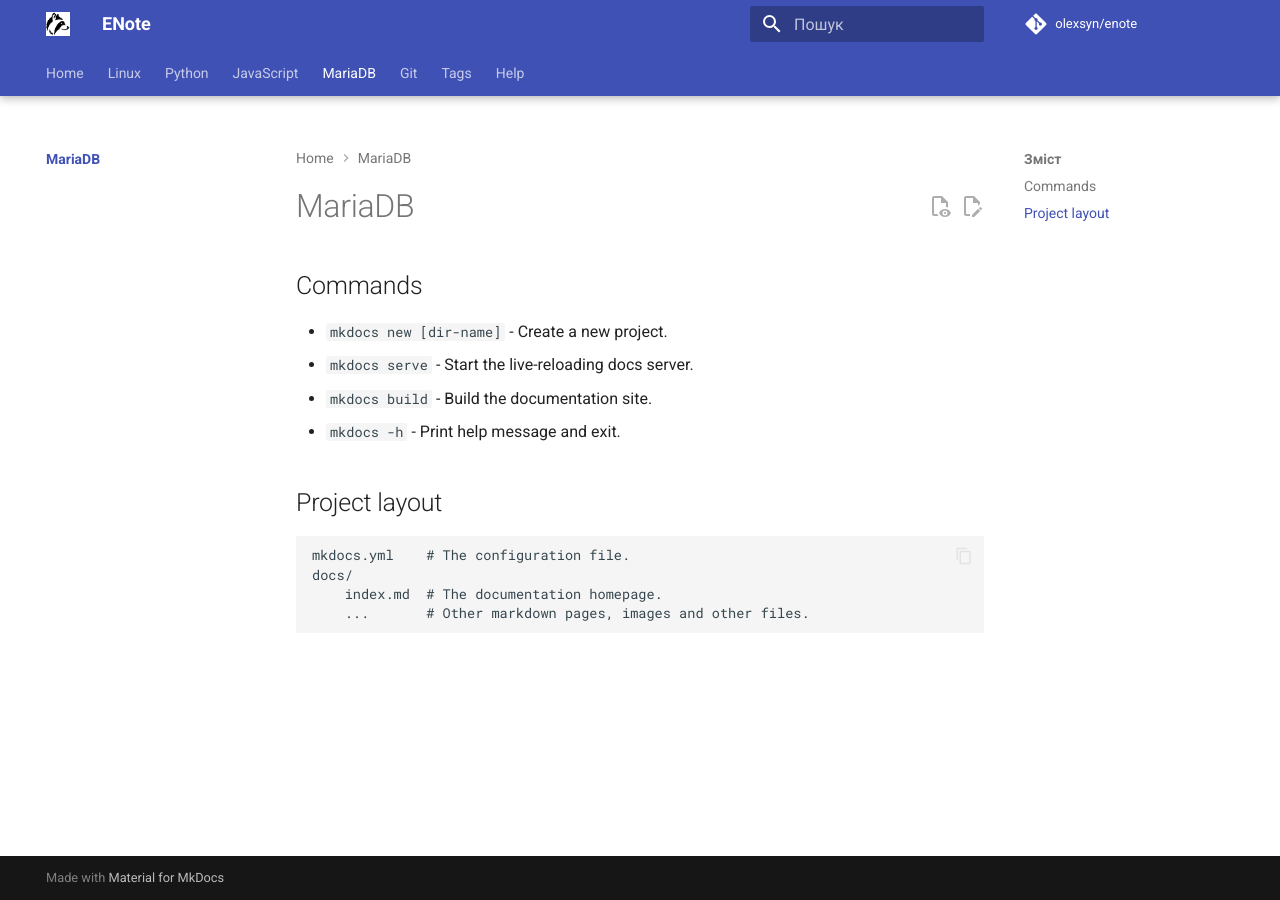
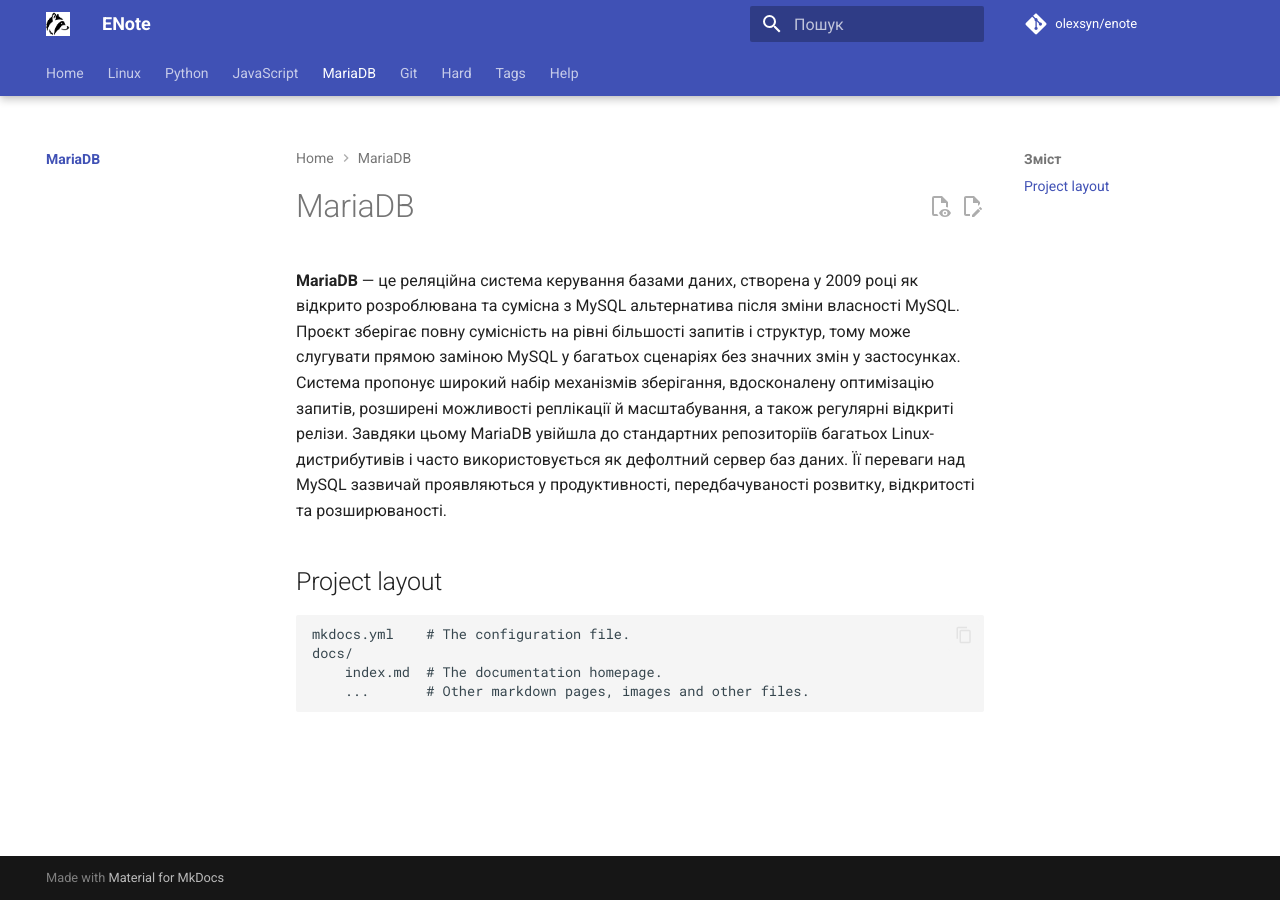
Before and after one commit to olexsyn/enote, an MkDocs documentation site: the page built from docs/mariadb/index.md, in a window 1280 px wide. Built offline with MkDocs 1.6.1 and Material for MkDocs 9.7.7, drawn with Linux system fonts in a browser that asks for light colours; comment, search, counter and statistics services are not loaded.

Commit message:
251126-0

```diff
--- a/docs/mariadb/index.md
+++ b/docs/mariadb/index.md
@@ -1,12 +1,8 @@
 # MariaDB
 
 
-## Commands
+**MariaDB** — це реляційна система керування базами даних, створена у 2009 році як відкрито розроблювана та сумісна з MySQL альтернатива після зміни власності MySQL. Проєкт зберігає повну сумісність на рівні більшості запитів і структур, тому може слугувати прямою заміною MySQL у багатьох сценаріях без значних змін у застосунках. Система пропонує широкий набір механізмів зберігання, вдосконалену оптимізацію запитів, розширені можливості реплікації й масштабування, а також регулярні відкриті релізи. Завдяки цьому MariaDB увійшла до стандартних репозиторіїв багатьох Linux-дистрибутивів і часто використовується як дефолтний сервер баз даних. Її переваги над MySQL зазвичай проявляються у продуктивності, передбачуваності розвитку, відкритості та розширюваності.
 
-* `mkdocs new [dir-name]` - Create a new project.
-* `mkdocs serve` - Start the live-reloading docs server.
-* `mkdocs build` - Build the documentation site.
-* `mkdocs -h` - Print help message and exit.
 
 ## Project layout
 
--- a/mkdocs.yml
+++ b/mkdocs.yml
@@ -64,11 +64,10 @@
     - Home: index.md
     - Linux:
         - linux/index.md
-        - " ":
-            - Commands:
-                - linux/commands/index.md
-                - history: linux/commands/history.md
-                - htpasswd: linux/commands/htpasswd.md
+        - Commands:
+            - linux/commands/index.md
+            - history: linux/commands/history.md
+            - htpasswd: linux/commands/htpasswd.md
         - Ubuntu Server:
             - Setup: linux/ubuntu-server/setup.md
         - Ubuntu Home:
@@ -76,14 +75,13 @@
                 - Sublime Text: linux/ubuntu-home/soft/sublime-text.md
     - Python:
         - python/index.md
-        - " ":
-            - Virtual environment:
-                - venv: python/venv/venv.md
-                - pip: python/venv/pip.md
-            - Modules:
-                - json: python/modules/json.md
-                - cgi: python/modules/cgi.md
-                - borb: python/modules/borb.md
+        - Virtual environment:
+            - venv: python/venv/venv.md
+            - pip: python/venv/pip.md
+        - Modules:
+            - json: python/modules/json.md
+            - cgi: python/modules/cgi.md
+            - borb: python/modules/borb.md
     - JavaScript:
         - javascript/index.md
     - MariaDB:
@@ -91,6 +89,10 @@
     - Git:
         - git/index.md
         - Config: git/config.md
+    - Hard:
+        - Laptops:
+            - HP ZBook 15 G6: hard/laptops/hp-zbook-15-g6.md
+            - Lenovo TP T590: hard/laptops/lenovo-tp-t590.md
     - Tags:
         - tags/index.md
     - Help:
```
